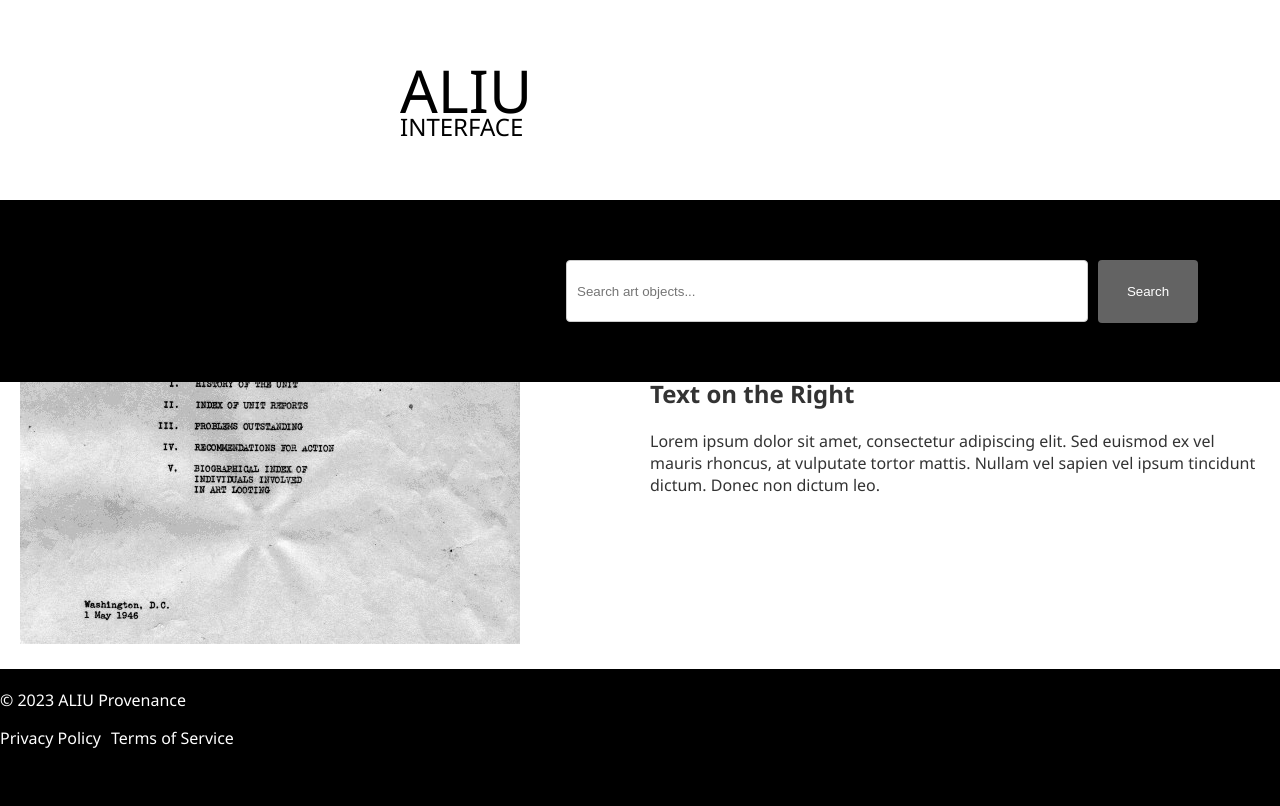
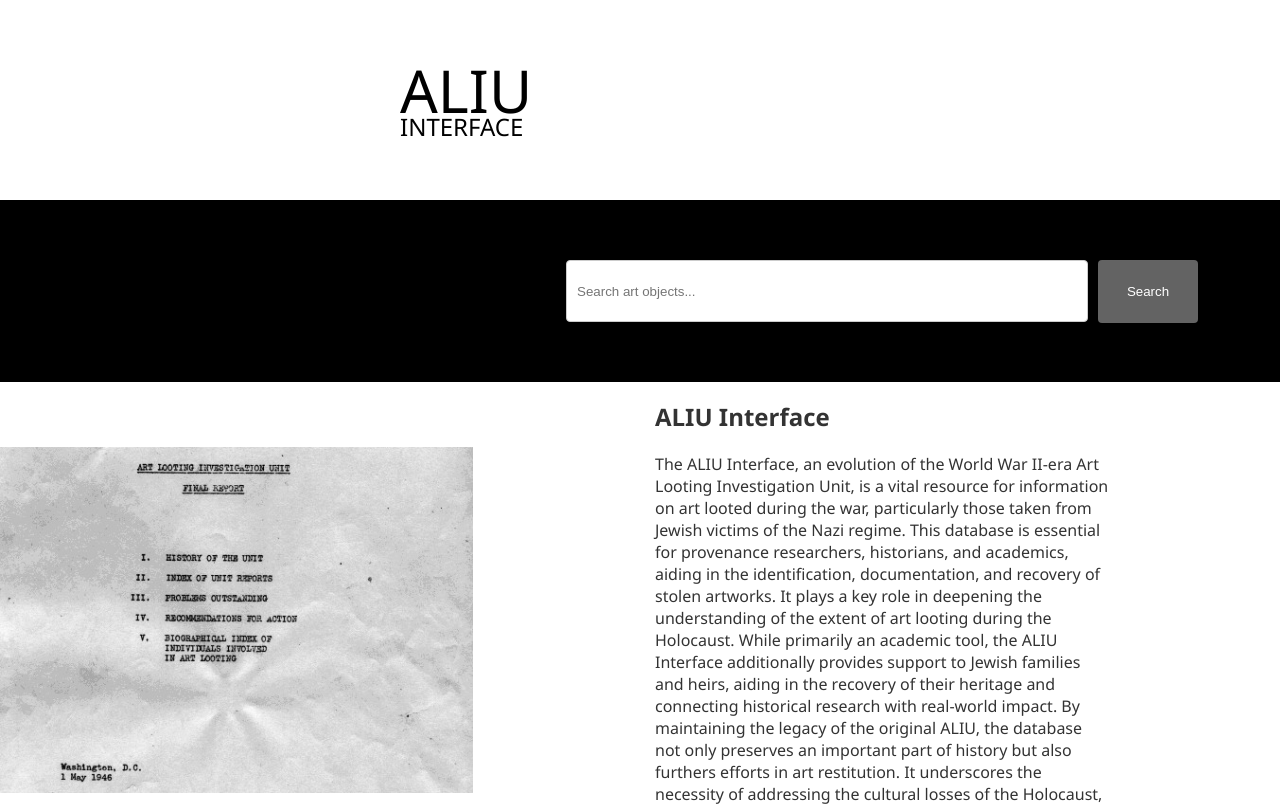
Before and after one commit to delyoussoufi/ALIU_interface, an Angular app in the folder frontend/aliu-interface/: page /main in a window 1280 px wide. Shown: the top 806 px of the page. Built offline with nearby package versions, Linux system fonts and the light colour scheme.

Commit message:
Updated the parent component, and the formatting of the info component.

```diff
--- a/frontend/aliu-interface/src/app/info/info.component.css
+++ b/frontend/aliu-interface/src/app/info/info.component.css
@@ -3,24 +3,30 @@
     flex-direction: row; /* Horizontal layout */
     align-items: flex-start; /* Align items at the top */
     justify-content: space-between; /* Add space between search and list */
-    top:300px;
+    top:200px;
     align-items: center;
-    /* justify-content: space-between; */
-    padding: 20px;
+
   }
 
   .image-container {
     flex: 2;
     max-width: 100%;
-    padding-right: 20px;
+    padding-right:50px;
   }
 
   .text-container {
     flex: 2;
     max-width: 50%;
+    padding-right:150px;
+    padding-left:150px;
   }
 
-  img {
-    max-width: 100%;
-    /* height: auto; */
+  /* img {
+    max-width: 200%;
+    max-height: auto;
+  } */
+
+ img {
+    width: 104%; /* Make the image 2 times wider */
+    height: 104%; /* Make the image 2 times taller */
   }
--- a/frontend/aliu-interface/src/app/info/info.component.html
+++ b/frontend/aliu-interface/src/app/info/info.component.html
@@ -3,11 +3,15 @@
       <img src="assets/main-image.jpg" alt="Main Image">
     </div>
     <div class="text-container">
-      <h2>Text on the Right</h2>
-      <p>
-        Lorem ipsum dolor sit amet, consectetur adipiscing elit. Sed euismod ex vel
-        mauris rhoncus, at vulputate tortor mattis. Nullam vel sapien vel ipsum
-        tincidunt dictum. Donec non dictum leo.
-      </p>
+      <h2>ALIU Interface</h2>
+      <p>The ALIU Interface, an evolution of the World War II-era Art Looting Investigation Unit,
+        is a vital resource for information on art looted during the war, particularly those taken from Jewish victims of the Nazi regime.
+        This database is essential for provenance researchers, historians, and academics, aiding in the identification, documentation, and recovery of stolen artworks.
+        It plays a key role in deepening the understanding of the extent of art looting during the Holocaust.
+        While primarily an academic tool, the ALIU Interface additionally provides support to Jewish families and heirs,
+        aiding in the recovery of their heritage and connecting historical research with real-world impact.
+        By maintaining the legacy of the original ALIU, the database not only preserves an important part of history but also furthers efforts in art restitution.
+        It underscores the necessity of addressing the cultural losses of the Holocaust, offering crucial support to those seeking to recover their cultural heritage</p>
+
     </div>
   </div>
--- a/frontend/aliu-interface/src/app/parent-search-info/parent-search-info.component.css
+++ b/frontend/aliu-interface/src/app/parent-search-info/parent-search-info.component.css
@@ -0,0 +1,15 @@
+.parent-container {
+    display: flex;
+    flex-direction: column;
+    align-items: flex-start;
+    padding: 20px;
+  }
+
+  .info-container {
+    display: flex;
+    flex-direction: column;
+    align-items: flex-start;
+    margin-top: 160px; /* Adjust this margin as needed to create space between other content and info */
+    margin-left:-20px;
+    margin-bottom:-23px;
+  }
--- a/frontend/aliu-interface/src/app/parent-search-info/parent-search-info.component.html
+++ b/frontend/aliu-interface/src/app/parent-search-info/parent-search-info.component.html
@@ -1,8 +1,17 @@
-<!-- ParentComponent Template -->
+<!--
 <app-search (searchPerformed)="onSearchPerformed()"></app-search>
 <app-info *ngIf="isInfoVisible"></app-info>
 
 <div>
-    <!-- Other content related to ParentSearchInfoComponent -->
-    <router-outlet></router-outlet> <!-- Placeholder for ParentComponent -->
+
+    <router-outlet></router-outlet>
+  </div> -->
+<!--  -->
+
+<div class="parent-container">
+    <!-- Other content -->
+    <div class="info-container">
+      <app-search (searchPerformed)="onSearchPerformed()"></app-search>
+      <app-info *ngIf="isInfoVisible"></app-info>
+    </div>
   </div>
```
Also changed, not shown: frontend/aliu-interface/src/app/search/search.component.html (+0 -17 lines), frontend/aliu-interface/src/assets/main-image.jpg.
